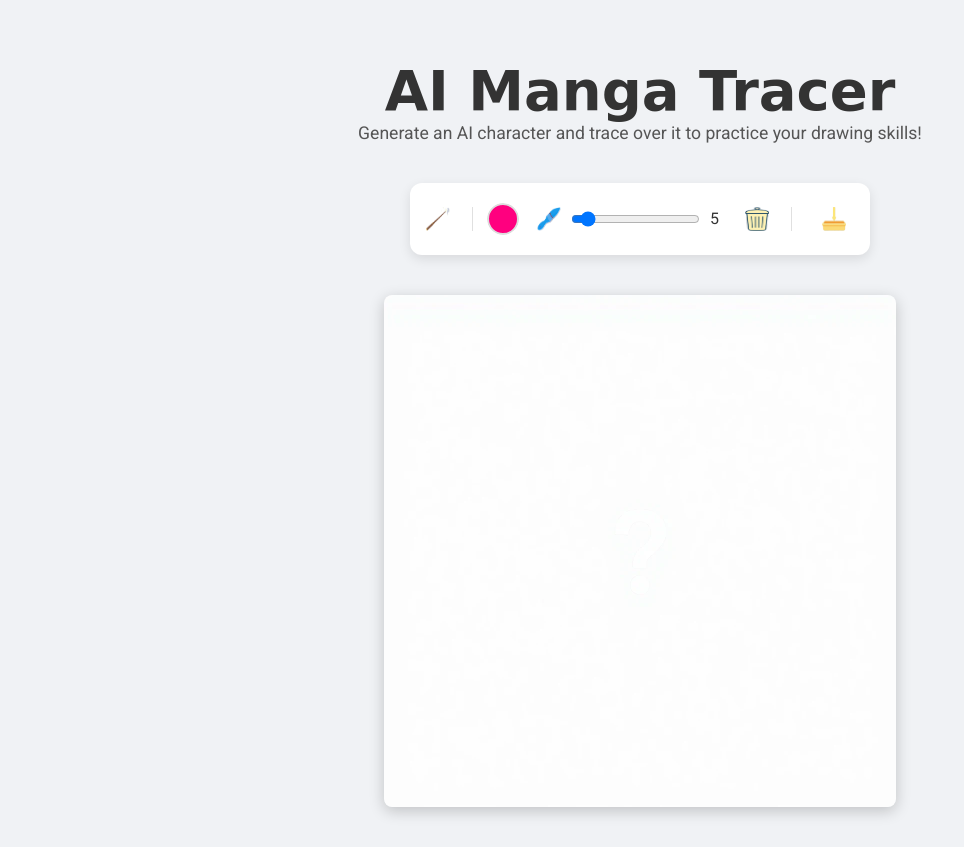
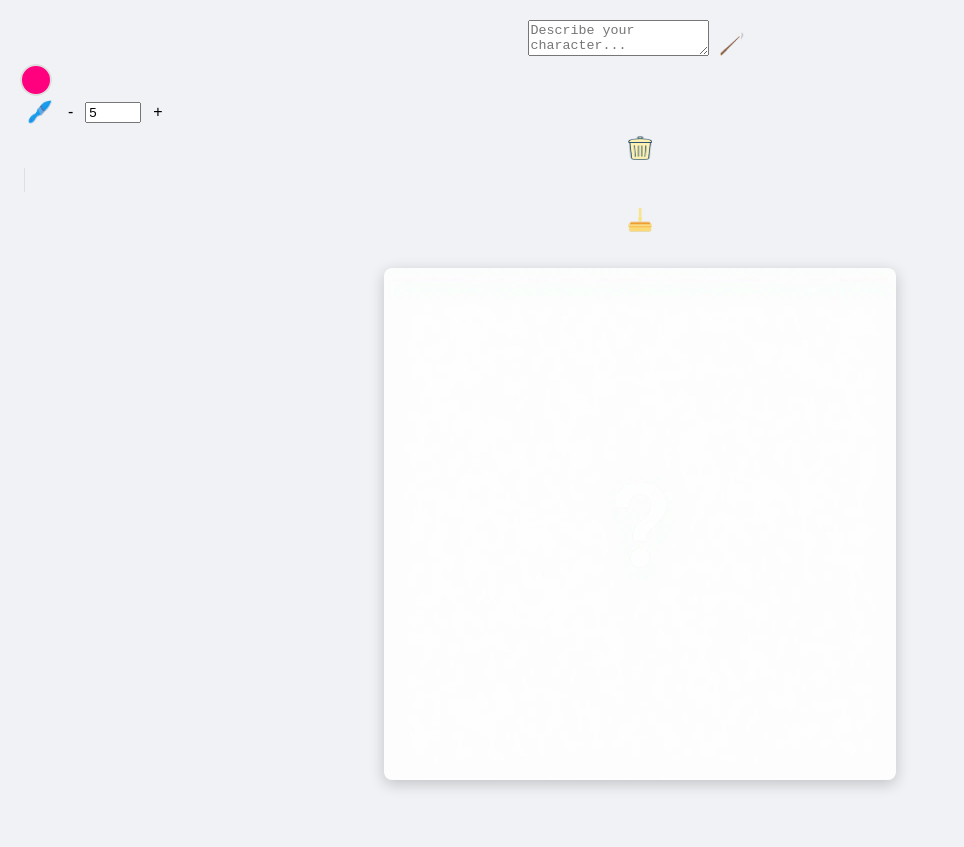
Before and after one commit to websimapi/websim-ai-manga-tracer, a plain HTML site: page index.html in a window 1280 px wide. Shown: the whole page, without its empty margins (0-964 px from the left). After the commit the page ends 820 px from the top, so only its background shows below. Drawn offline with nearby package versions, Linux system fonts and the light colour scheme; a web font is replaced by a local one.

Commit message:
v4: Change slider for brush size to be smaller up down compact ui and manual input number instead

```diff
--- a/index.html
+++ b/index.html
@@ -4,30 +4,30 @@
     <meta charset="UTF-8">
     <meta name="viewport" content="width=device-width, initial-scale=1.0">
     <title>AI Manga Tracer</title>
-    <link rel="stylesheet" href="https://fonts.googleapis.com/css2?family=Roboto:wght@400;700&family=Zeyada&display=swap">
+    <link rel="stylesheet" href="https://fonts.googleapis.com/css2?family=Roboto:wght@400;700&display=swap">
     <link rel="stylesheet" href="style.css">
 </head>
 <body>
-    <div class="header">
-        <h1>AI Manga Tracer</h1>
-        <p>Generate an AI character and trace over it to practice your drawing skills!</p>
+    <div class="main-controls-container">
+        <div class="prompt-container">
+            <textarea id="prompt-input" placeholder="Describe your character..." rows="2"></textarea>
+            <button id="generate-btn" title="Generate Character">
+                <img src="magic-wand.png" alt="Generate" width="24" height="24">
+            </button>
         </div>
 
-    <div class="controls">
-        <button id="generate-btn" title="Generate New Character">
-            <img src="magic-wand.png" alt="Generate" width="24" height="24">
-        </button>
-
-        <div class="tool-separator"></div>
-
+        <div class="toolbar">
             <div class="tool" title="Brush Color">
                 <input type="color" id="color-picker" value="#FF007F">
             </div>
 
             <div class="tool brush-tool" title="Brush Size">
                 <img src="brush-icon.png" alt="Brush Size" class="tool-icon">
-            <input type="range" id="brush-size" min="1" max="50" value="5">
-            <span id="brush-size-value">5</span>
+                <div class="brush-size-control">
+                    <button id="brush-size-down" aria-label="Decrease brush size">-</button>
+                    <input type="number" id="brush-size-input" value="5" min="1" max="50" aria-label="Brush size">
+                    <button id="brush-size-up" aria-label="Increase brush size">+</button>
+                </div>
             </div>
 
             <button id="clear-btn" title="Clear Tracing">
@@ -39,6 +39,7 @@
             <a id="download-btn" href="#" download="my-manga-tracing.png" title="Download Tracing">
                 <img src="download-icon.png" alt="Download" width="24" height="24">
             </a>
+        </div>
     </div>
 
     <div id="canvas-container">
```
Lines whose indentation alone changed are shown as unchanged.
